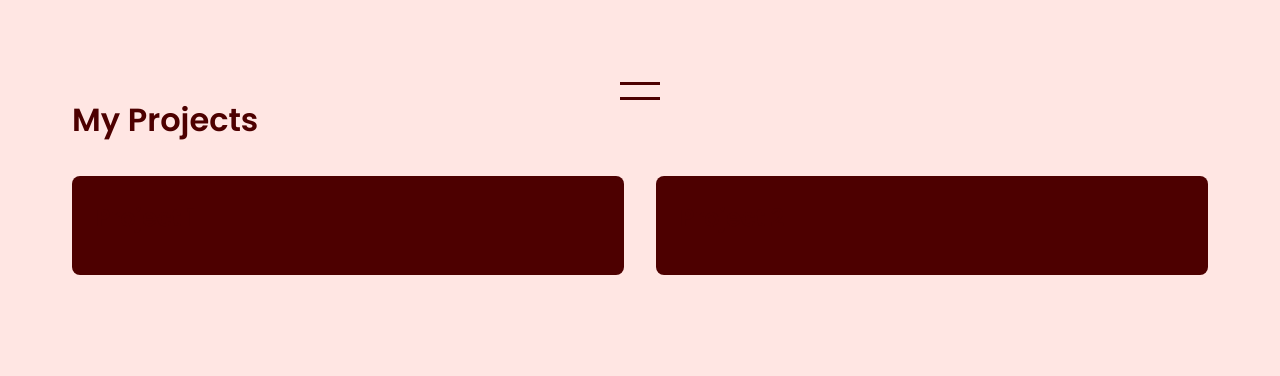
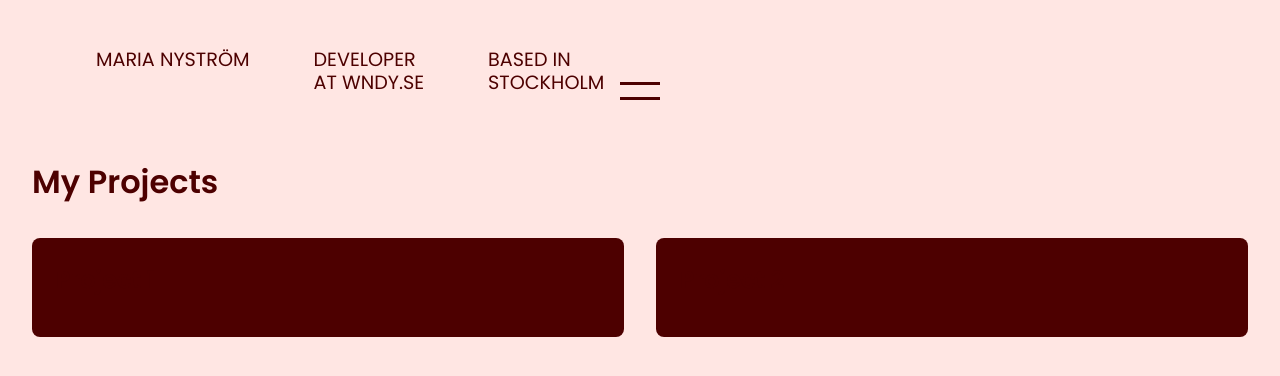
Before and after one commit to marianystm/portfolio, a React (Vite) app: page /projects in a window 1280 px wide. Shown: the top 376 px of the page. Built offline with nearby package versions, Linux system fonts and the light colour scheme.

Commit message:
Add header navigation info

```diff
--- a/src/pages/About/About.styled.ts
+++ b/src/pages/About/About.styled.ts
@@ -4,6 +4,70 @@ export const AboutWrapper = styled.div`
   min-height: 100vh;
   padding: 2rem 2rem 2rem;
   display: flex;
+  flex-direction: column;
+`;
+
+export const HeaderSection = styled.div`
+  display: flex;
+  flex-direction: row;
+  align-items: flex-start;
+  padding-left: 4rem;
+  padding-top: 1rem;
+  margin-bottom: 4rem;
+  gap: 4rem;
+`;
+
+export const Name = styled.h1`
+  font-family: var(--font-primary);
+  font-size: 1.2rem;
+  color: var(--text-color);
+  font-weight: 400;
+  line-height: 1.2;
+  margin: 0;
+  text-transform: uppercase;
+`;
+
+export const InfoItem = styled.div`
+  margin-top: 0;
+
+  h3 {
+    font-family: var(--font-primary);
+    font-size: 1.2rem;
+    color: var(--text-color);
+    font-weight: 400;
+    line-height: 1.2;
+    margin: 0;
+    text-transform: uppercase;
+  }
+
+  a {
+    color: var(--text-color);
+    text-decoration: none;
+    position: relative;
+    transition: color 0.5s ease;
+
+    &:after {
+      content: "";
+      position: absolute;
+      width: 100%;
+      height: 1px;
+      bottom: -2px;
+      left: 0;
+      background-color: var(--accent-color);
+      transform: scaleX(0);
+      transform-origin: bottom right;
+      transition: transform 0.5s ease;
+    }
+
+    &:hover {
+      color: var(--accent-color);
+
+      &:after {
+        transform: scaleX(1);
+        transform-origin: bottom left;
+      }
+    }
+  }
 `;
 
 export const AboutContent = styled.div`
--- a/src/pages/About/About.tsx
+++ b/src/pages/About/About.tsx
@@ -6,11 +6,42 @@ import {
   Greeting,
   BioText,
   Subtitle,
+  HeaderSection,
+  InfoItem,
 } from "./About.styled";
 
 export const About = () => {
   return (
     <AboutWrapper>
+      <HeaderSection>
+        <InfoItem>
+          <h3>MARIA NYSTRÖM</h3>
+        </InfoItem>
+
+        <InfoItem>
+          <h3>
+            DEVELOPER
+            <br />
+            AT{" "}
+            <a
+              href="https://www.wndy.se/"
+              target="_blank"
+              rel="noopener noreferrer"
+            >
+              WNDY.SE
+            </a>
+          </h3>
+        </InfoItem>
+
+        <InfoItem>
+          <h3>
+            BASED IN
+            <br />
+            STOCKHOLM
+          </h3>
+        </InfoItem>
+      </HeaderSection>
+
       <AboutContent>
         <LeftSection>
           <Greeting>Developer</Greeting>
--- a/src/pages/Contact/Contact.styled.ts
+++ b/src/pages/Contact/Contact.styled.ts
@@ -36,11 +36,9 @@ const circleFade = keyframes`
 
 export const ContactWrapper = styled.div`
   min-height: 100vh;
-  padding: 15rem 2rem 10rem;
+  padding: 2rem 2rem 2rem;
   display: flex;
   flex-direction: column;
-  align-items: center;
-  gap: 40vh;
 `;
 
 export const ContactContent = styled.div`
@@ -48,7 +46,12 @@ export const ContactContent = styled.div`
   width: 100%;
   text-align: center;
   position: relative;
-  margin-top: 10rem;
+  display: flex;
+  flex-direction: column;
+  align-items: center;
+  justify-content: center;
+  margin: 0 auto;
+  margin-top: 4rem;
 `;
 
 export const ContactTitle = styled.h2`
@@ -59,10 +62,7 @@ export const ContactTitle = styled.h2`
   text-transform: uppercase;
   color: var(--text-color);
   margin-bottom: 3rem;
-  position: absolute;
-  width: 100%;
-  top: -5rem;
-  left: 0;
+  text-align: center;
 `;
 
 export const EmailLink = styled.div`
@@ -172,7 +172,12 @@ export const SocialContent = styled.div`
   width: 100%;
   text-align: center;
   position: relative;
-  margin-bottom: 10rem;
+  margin-top: 4rem;
+  display: flex;
+  flex-direction: column;
+  align-items: center;
+  margin-left: auto;
+  margin-right: auto;
 `;
 
 export const SocialTitle = styled.h2`
@@ -183,10 +188,7 @@ export const SocialTitle = styled.h2`
   text-transform: uppercase;
   color: var(--text-color);
   margin-bottom: 3rem;
-  position: absolute;
-  width: 100%;
-  top: -5rem;
-  left: 0;
+  text-align: center;
 `;
 
 export const SocialLinks = styled.div`
--- a/src/pages/Contact/Contact.tsx
+++ b/src/pages/Contact/Contact.tsx
@@ -12,6 +12,7 @@ import {
   SocialLink,
 } from "./Contact.styled";
 import { AnimatedUnderline } from "../../components/AnimatedUnderline/AnimatedUnderline";
+import { HeaderSection, InfoItem } from "../About/About.styled";
 
 export const Contact = () => {
   const [mousePosition, setMousePosition] = useState({ x: 0, y: 0 });
@@ -173,8 +174,37 @@ export const Contact = () => {
 
   return (
     <ContactWrapper>
-      <ContactContent>
-        <ContactTitle>Send me a message</ContactTitle>
+      <HeaderSection>
+        <InfoItem>
+          <h3>MARIA NYSTRÖM</h3>
+        </InfoItem>
+
+        <InfoItem>
+          <h3>
+            DEVELOPER
+            <br />
+            AT{" "}
+            <a
+              href="https://www.wndy.se/"
+              target="_blank"
+              rel="noopener noreferrer"
+            >
+              WNDY.SE
+            </a>
+          </h3>
+        </InfoItem>
+
+        <InfoItem>
+          <h3>
+            BASED IN
+            <br />
+            STOCKHOLM
+          </h3>
+        </InfoItem>
+      </HeaderSection>
+
+      <ContactContent style={{ flex: 1 }}>
+        <ContactTitle>SEND ME A MESSAGE</ContactTitle>
         <EmailLink
           ref={emailLinkRef}
           onClick={handleCopyEmail}
--- a/src/pages/Projects/Projects.styled.ts
+++ b/src/pages/Projects/Projects.styled.ts
@@ -1,9 +1,10 @@
 import styled from "styled-components";
 
 export const ProjectsWrapper = styled.div`
-  padding: 6rem 2rem 2rem;
-  max-width: 1200px;
-  margin: 0 auto;
+  min-height: 100vh;
+  padding: 2rem 2rem 2rem;
+  display: flex;
+  flex-direction: column;
 
   h1 {
     margin-bottom: 2rem;
--- a/src/pages/Projects/Projects.tsx
+++ b/src/pages/Projects/Projects.tsx
@@ -1,8 +1,44 @@
-import { ProjectsWrapper, ProjectsGrid, ProjectCard, ProjectTitle } from "./Projects.styled";
+import {
+  ProjectsWrapper,
+  ProjectsGrid,
+  ProjectCard,
+  ProjectTitle,
+} from "./Projects.styled";
+import { HeaderSection, InfoItem } from "../About/About.styled";
 
 export const Projects = () => {
   return (
     <ProjectsWrapper>
+      <HeaderSection>
+        <InfoItem>
+          <h3>MARIA NYSTRÖM</h3>
+        </InfoItem>
+
+        <InfoItem>
+          <h3>
+            DEVELOPER
+            <br />
+            AT{" "}
+            <a
+              href="https://www.wndy.se/"
+              target="_blank"
+              rel="noopener noreferrer"
+            >
+              WNDY.SE
+            </a>
+          </h3>
+        </InfoItem>
+
+        <InfoItem>
+          <h3>
+            BASED IN
+            <br />
+            STOCKHOLM
+          </h3>
+        </InfoItem>
+      </HeaderSection>
+
+      <div style={{ flex: 1, display: "flex", flexDirection: "column" }}>
         <h1>My Projects</h1>
         <ProjectsGrid>
           <ProjectCard>
@@ -12,6 +48,7 @@ export const Projects = () => {
             <ProjectTitle>Project 2</ProjectTitle>
           </ProjectCard>
         </ProjectsGrid>
+      </div>
     </ProjectsWrapper>
   );
 };
```
Lines whose indentation alone changed are shown as unchanged.
